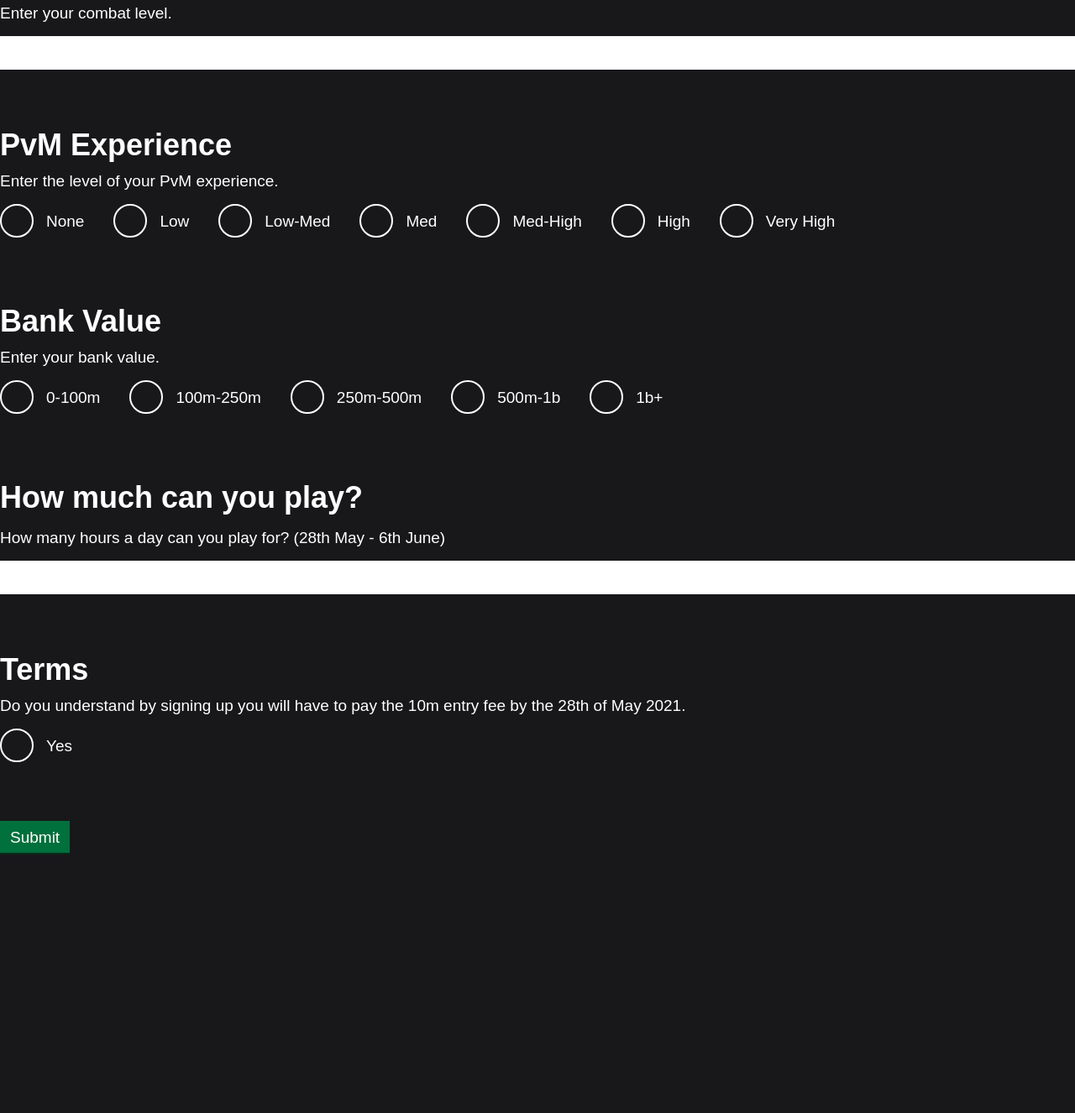
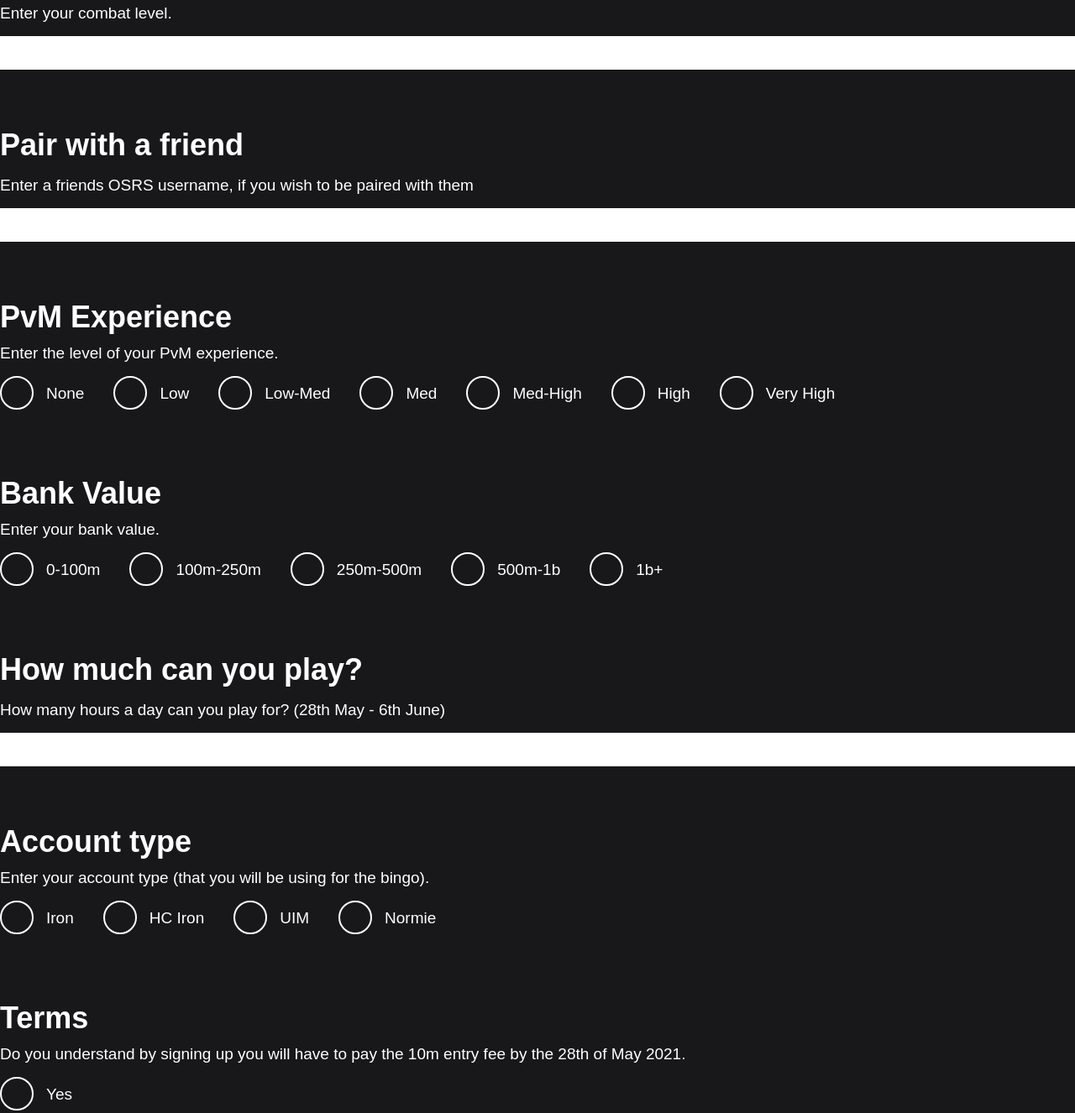
Before and after one commit to sonnytaylor5/pulverises.github.io, a plain HTML site: page bingosignup.html in a window 1280 px wide. Shown: the part 563-1889 px from the top of the page at 84% size. Before the commit the page ends 1611 px from the top, so only its background shows below. Drawn offline with nearby package versions, Linux system fonts and the light colour scheme; files whose address does not match are found by name; a web font is replaced by a local one.

Commit message:
additional options

```diff
--- a/bingosignup.html
+++ b/bingosignup.html
@@ -92,6 +92,20 @@
                 aria-describedby="combatlevel-hint">
         </div>
         <!--COMBAT LEVEL-->
+
+        <!--FRIEND-->
+        <div class="pulv-form-group">
+            <h2 class="pulv-label-wrapper"><label class="pulv-label pulv-label--l" for="friend">
+                    Pair with a friend
+                </label>
+            </h2>
+            <div id="friend-hint" class="pulv-hint">
+                Enter a friends OSRS username, if you wish to be paired with them</code>
+            </div>
+            <input class="pulv-input" id="friend" name="friend" type="text"
+                aria-describedby="friend-hint">
+        </div>
+        <!--FRIEND-->
 
         <!--EXPERIENCE-->
         <div class="pulv-form-group">
@@ -230,6 +244,54 @@
         </div>
         <!--TIME-->
 
+        <!--ACCOUNT TYPE-->
+        <div class="pulv-form-group">
+            <fieldset class="pulv-fieldset" aria-describedby="accounttype-hint">
+                <legend class="pulv-fieldset__legend pulv-fieldset__legend--l">
+                    <h2 class="pulv-fieldset__heading">
+                       Account type
+                    </h2>
+                </legend>
+                <div id="accounttype-hint" class="pulv-hint">
+                    Enter your account type (that you will be using for the bingo).
+                </div>
+
+                <div class="pulv-radios pulv-radios--inline" id="accounttypeid">
+
+                    <div class="pulv-radios__item">
+                        <input class="pulv-radios__input" id="accounttype" name="accounttype" type="radio" value="Ironman">
+                        <label class="pulv-label pulv-radios__label" for="accounttype">
+                            Iron
+                        </label>
+                    </div>
+
+                    <div class="pulv-radios__item">
+                        <input class="pulv-radios__input" id="accounttype-2" name="accounttype" type="radio" value="Hardcore Ironman">
+                        <label class="pulv-label pulv-radios__label" for="accounttype-2">
+                            HC Iron
+                        </label>
+                    </div>
+
+                    <div class="pulv-radios__item">
+                        <input class="pulv-radios__input" id="accounttype-3" name="accounttype" type="radio" value="Ultimate Ironman">
+                        <label class="pulv-label pulv-radios__label" for="accounttype-3">
+                            UIM
+                        </label>
+                    </div>
+
+                    <div class="pulv-radios__item">
+                        <input class="pulv-radios__input" id="accounttype-4" name="accounttype" type="radio" value="Normal">
+                        <label class="pulv-label pulv-radios__label" for="accounttype-4">
+                            Normie
+                        </label>
+                    </div>
+
+                </div>
+
+            </fieldset>
+        </div>
+        <!--ACCOUNT TYPE-->
+
 
         <!--TERMS-->
         <div class="pulv-form-group">
```
